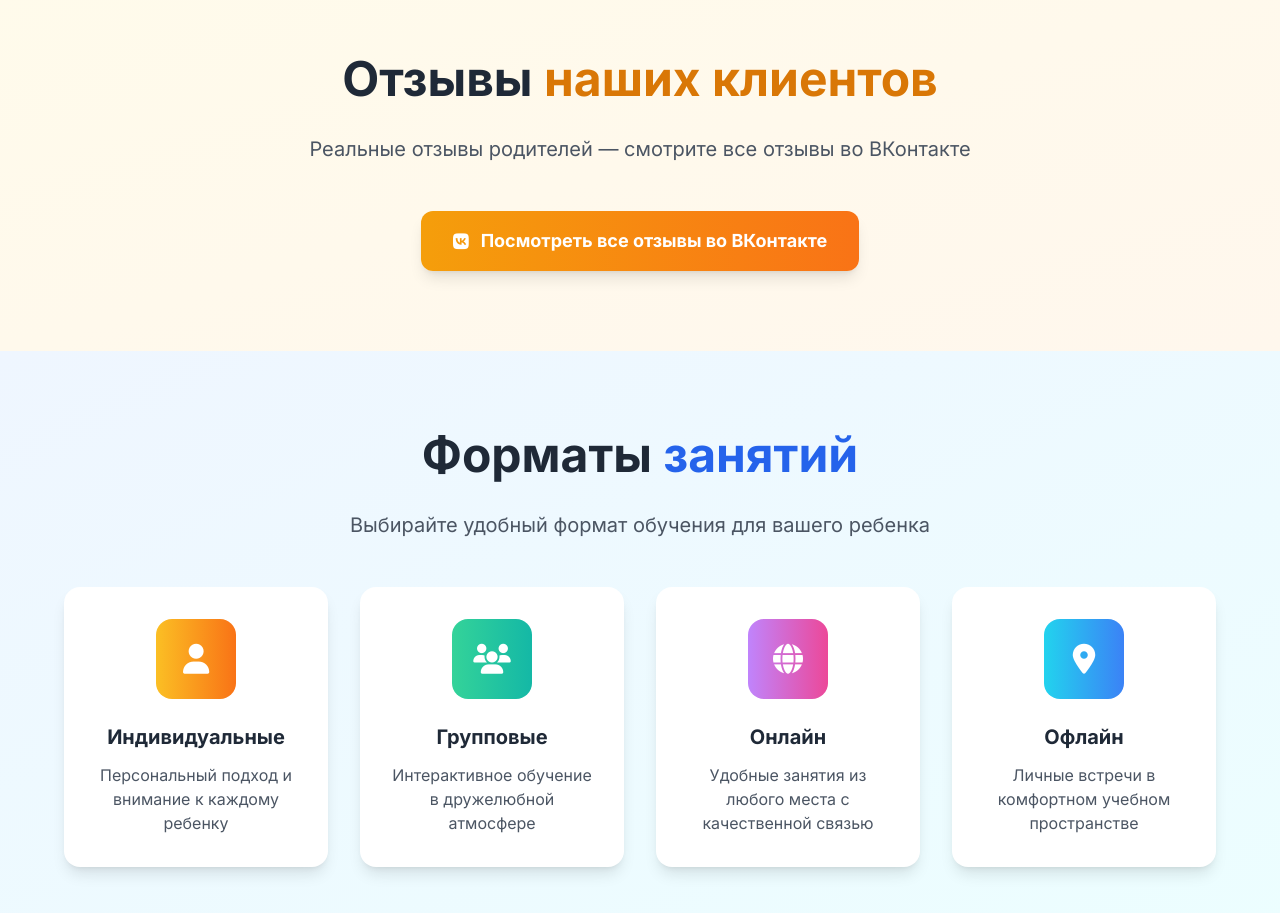
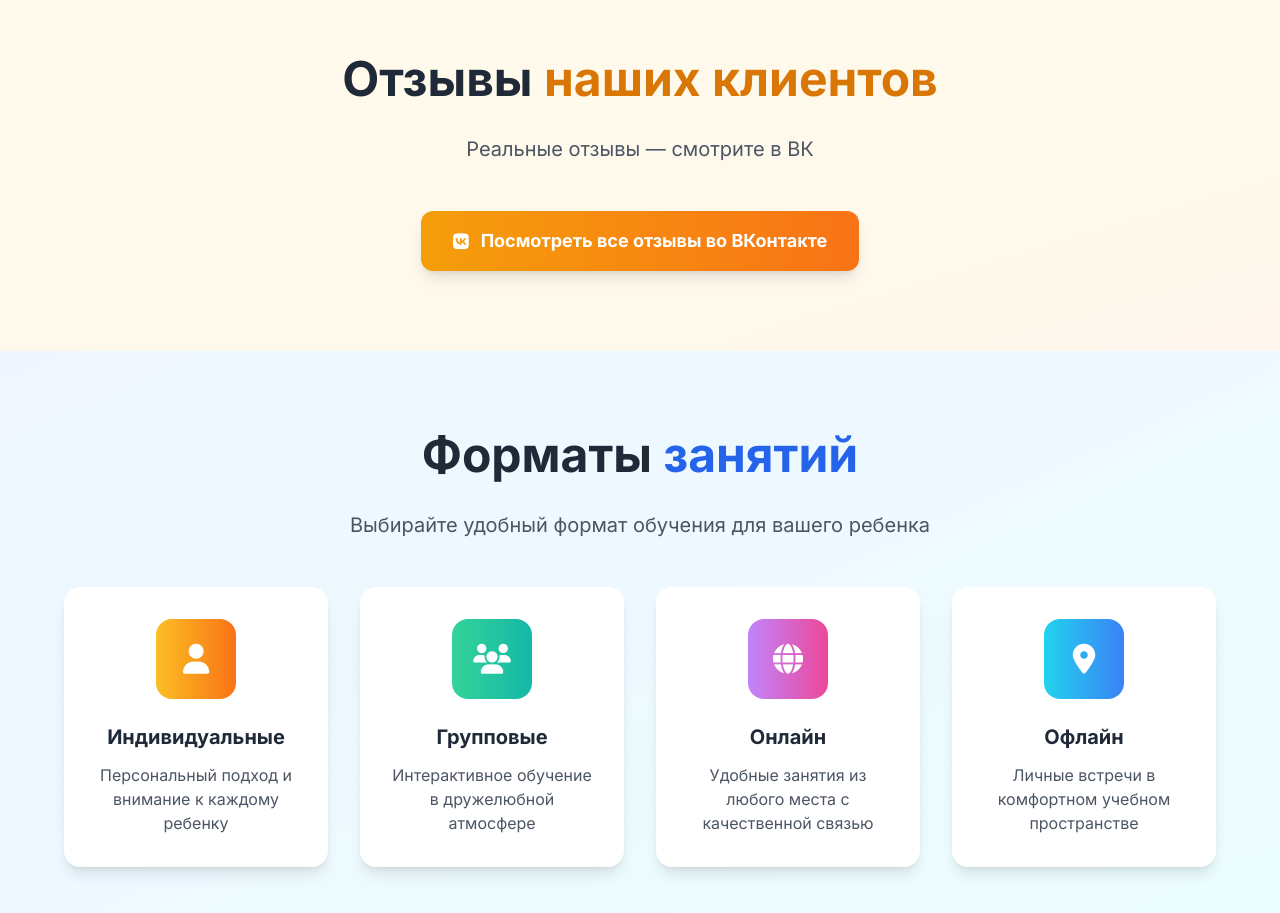
Before and after one commit to mfgk355/rndgubarevairina0202, a plain HTML site: page index.html in a window 1280 px wide. Shown: the part 5500-6413 px from the top of the page. Drawn offline with nearby package versions, Linux system fonts and the light colour scheme.

Commit message:
Update index.html

```diff
--- a/index.html
+++ b/index.html
@@ -486,7 +486,7 @@
                 Отзывы <span class="text-amber-600">наших клиентов</span>
             </h2>
             <p class="text-xl text-gray-600 mb-12 max-w-3xl mx-auto">
-                Реальные отзывы родителей — смотрите все отзывы во ВКонтакте
+                Реальные отзывы — смотрите в ВК
             </p>
             <a href="https://vk.com/narrative870614673_95144" target="_blank" rel="noopener noreferrer"
                class="inline-flex items-center px-8 py-4 bg-gradient-to-r from-amber-500 to-orange-500 text-white rounded-xl font-bold text-lg shadow-lg hover:from-amber-600 hover:to-orange-600 transition-all duration-300">
```
